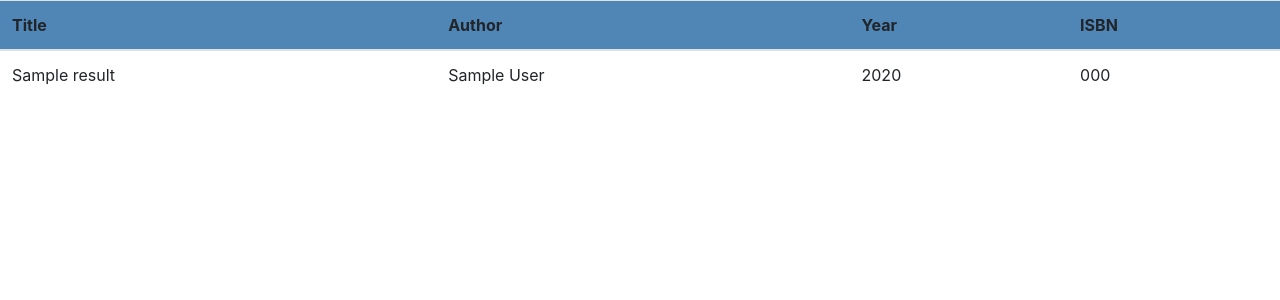
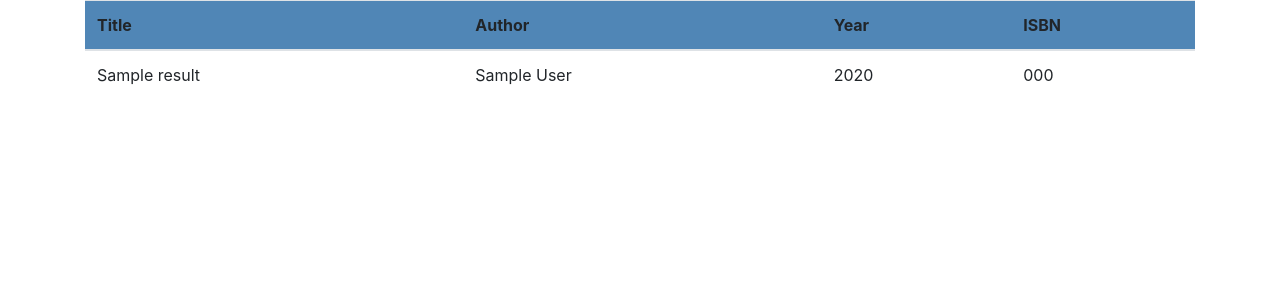
Before and after one commit to r0ss26/BookReviews, a Flask app: template templates/search_results.html in a window 1280 px wide. Shown: the part 56-356 px from the top of the page. Run offline with Flask 2, Linux system fonts and the light colour scheme; the template is opened without the code that fills it: most values are stand-ins (such as "Sample title", 1, 10 or a date in 2020); some libraries are stand-ins or nearby versions.

Commit message:
changed result page to not take up full width

```diff
--- a/application.py
+++ b/application.py
@@ -169,7 +169,6 @@ def book_details():
         reviews = db.execute("SELECT * FROM reviews WHERE isbn=:isbn", {"isbn": isbn}).fetchall()
     except:
         reviews = []
-    print(reviews)
 
     # If request method is "GET" return the template for the requested book
     if request.method == "GET":
--- a/templates/search_results.html
+++ b/templates/search_results.html
@@ -2,6 +2,8 @@
 
 <!-- Display a table with the search results -->
 {% block body %}
+<div class="container">
+    <div class="row-xs-12">
         <table class="table search-table">
             <!-- Head for table -->
             <thead class="search-table-head">
@@ -24,4 +26,6 @@
                 {% endfor %}
             </tbody>
         </table>
+    </div>
+</div>
 {% endblock %}
```
Also changed, not shown: 1 other file. Lines whose indentation alone changed are shown as unchanged.
